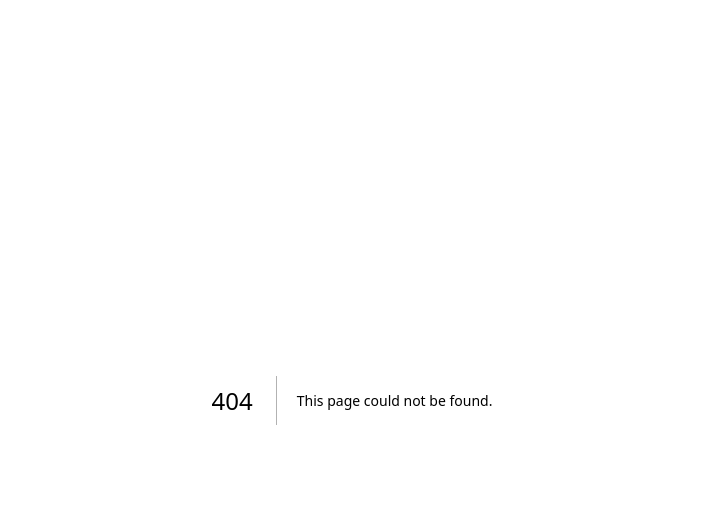
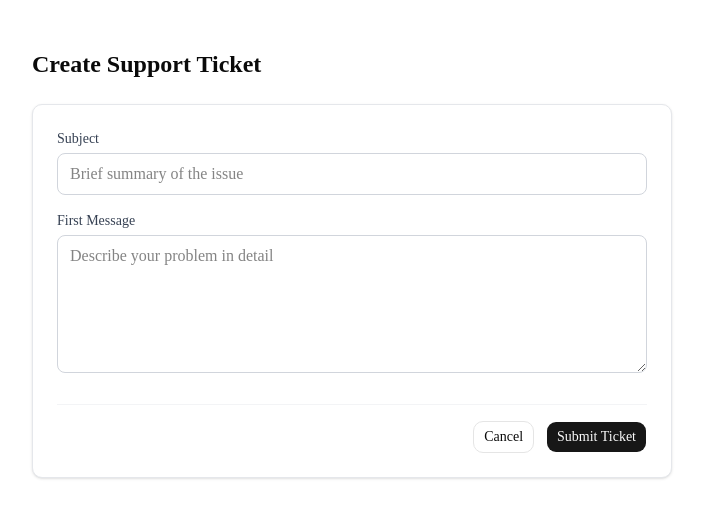
Before and after one commit to PVMalove/ProductsFlow, a Next.js app in the folder frontend/: page /support/tickets/new in a window 1280 px wide. Before the commit this address had no page. Shown: the top 518 px of the page, without its empty margins (288-991 px from the left). Built offline with nearby package versions, Linux system fonts and the light colour scheme; no server answers.

Commit message:
feat: Add new support ticket wizard

```diff
--- /dev/null
+++ b/frontend/src/app/support/tickets/new/page.tsx
@@ -0,0 +1,111 @@
+'use client';
+
+import { useState } from 'react';
+import { useRouter } from 'next/navigation';
+import { useForm } from 'react-hook-form';
+import { isAxiosError } from 'axios';
+import { createTicket } from '@/lib/api/tickets';
+import { Button } from '@/components/ui/button';
+
+interface TicketFormValues {
+  subject: string;
+  first_message: string;
+}
+
+export default function NewTicketPage() {
+  const router = useRouter();
+  const [error, setError] = useState('');
+
+  const {
+    register,
+    handleSubmit,
+    formState: { errors, isSubmitting },
+  } = useForm<TicketFormValues>();
+
+  const onSubmit = async (data: TicketFormValues) => {
+    setError('');
+    try {
+      const ticket = await createTicket(data.subject, data.first_message);
+      // Wait, what should happen after creation?
+      // Redirect to the ticket details or dashboard.
+      // For now, maybe just redirect to a success state or ticket list.
+      router.push(`/support/tickets/${ticket.id}`);
+    } catch (err) {
+      if (isAxiosError(err)) {
+        setError(err.response?.data?.message || 'Failed to create ticket');
+      } else {
+        setError(err instanceof Error ? err.message : 'An error occurred');
+      }
+    }
+  };
+
+  return (
+    <div className="container mx-auto p-4 max-w-2xl mt-8">
+      <h1 className="text-2xl font-bold mb-6">Create Support Ticket</h1>
+
+      <div className="bg-white p-6 rounded-lg shadow-sm border border-gray-200">
+        <form onSubmit={handleSubmit(onSubmit)} className="space-y-4">
+          <div>
+            <label htmlFor="subject" className="block text-sm font-medium text-gray-700 mb-1">
+              Subject
+            </label>
+            <input
+              id="subject"
+              type="text"
+              {...register('subject', {
+                required: 'Subject is required',
+                minLength: { value: 1, message: 'Subject must not be empty' },
+                maxLength: { value: 200, message: 'Subject cannot exceed 200 characters' }
+              })}
+              className="w-full px-3 py-2 border border-gray-300 rounded-md focus:outline-none focus:ring-2 focus:ring-blue-500"
+              placeholder="Brief summary of the issue"
+            />
+            {errors.subject && (
+              <p className="mt-1 text-sm text-red-600">{errors.subject.message}</p>
+            )}
+          </div>
+
+          <div>
+            <label htmlFor="first_message" className="block text-sm font-medium text-gray-700 mb-1">
+              First Message
+            </label>
+            <textarea
+              id="first_message"
+              {...register('first_message', {
+                required: 'Message is required',
+                minLength: { value: 1, message: 'Message must not be empty' },
+                maxLength: { value: 10000, message: 'Message is too long' }
+              })}
+              rows={5}
+              className="w-full px-3 py-2 border border-gray-300 rounded-md focus:outline-none focus:ring-2 focus:ring-blue-500"
+              placeholder="Describe your problem in detail"
+            />
+            {errors.first_message && (
+              <p className="mt-1 text-sm text-red-600">{errors.first_message.message}</p>
+            )}
+          </div>
+
+          {error && (
+            <div className="p-3 bg-red-50 text-red-700 rounded-md">
+              {error}
+            </div>
+          )}
+
+          <div className="flex justify-end gap-3 pt-4 border-t border-gray-100 mt-6">
+            <Button
+              type="button"
+              variant="outline"
+              onClick={() => router.back()}
+              disabled={isSubmitting}
+            >
+              Cancel
+            </Button>
+            <Button type="submit" disabled={isSubmitting}>
+              {isSubmitting ? 'Submitting...' : 'Submit Ticket'}
+            </Button>
+          </div>
+        </form>
+      </div>
+    </div>
+  );
+}
--- /dev/null
+++ b/frontend/src/lib/api/tickets.ts
@@ -0,0 +1,36 @@
+export interface TicketMessageView {
+  id: string;
+  author_id: string | null;
+  body: string;
+  created_at: string;
+  is_system: boolean;
+  is_deleted: boolean;
+}
+
+export interface TicketView {
+  id: string;
+  author_id: string | null;
+  subject: string;
+  status: string;
+  created_at: string;
+}
+
+export interface TicketDetailView {
+  id: string;
+  author_id: string | null;
+  subject: string;
+  status: string;
+  created_at: string;
+  messages: TicketMessageView[];
+}
+
+import { apiClient } from '../apiClient';
+import { ApiResponse } from './products';
+
+export async function createTicket(subject: string, first_message: string): Promise<TicketDetailView> {
+  const res = await apiClient.post<ApiResponse<TicketDetailView>>('/v1/tickets', {
+    subject,
+    first_message,
+  });
+  return res.data.data;
+}
```
Also changed, not shown: 1 other file (tests, documents, lock files or other folders).
